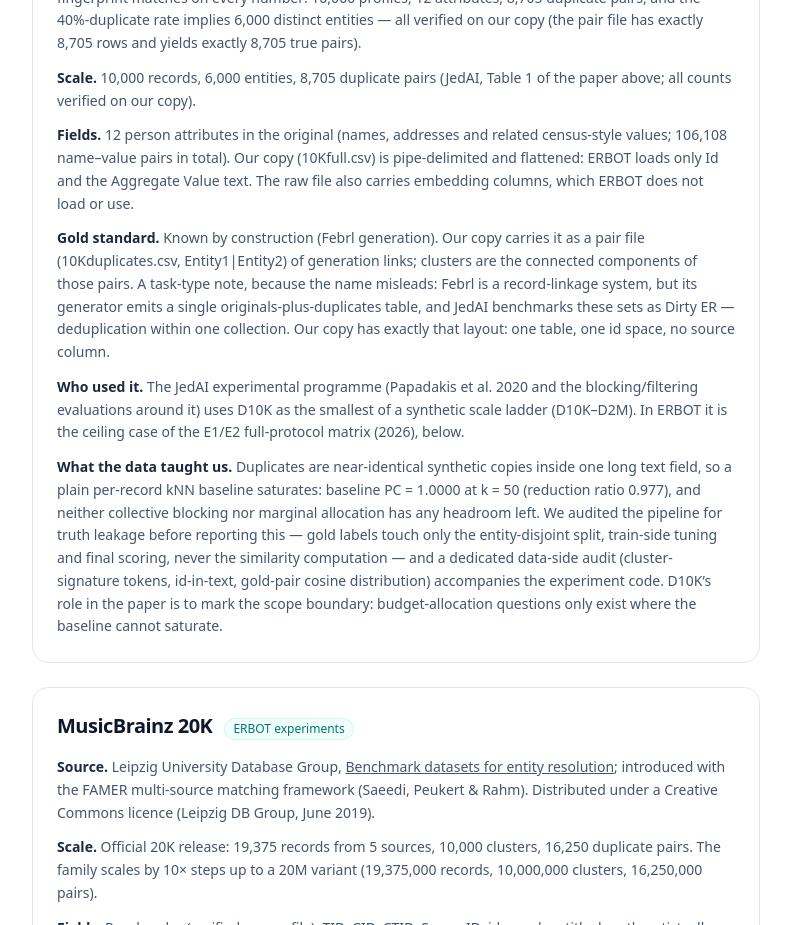
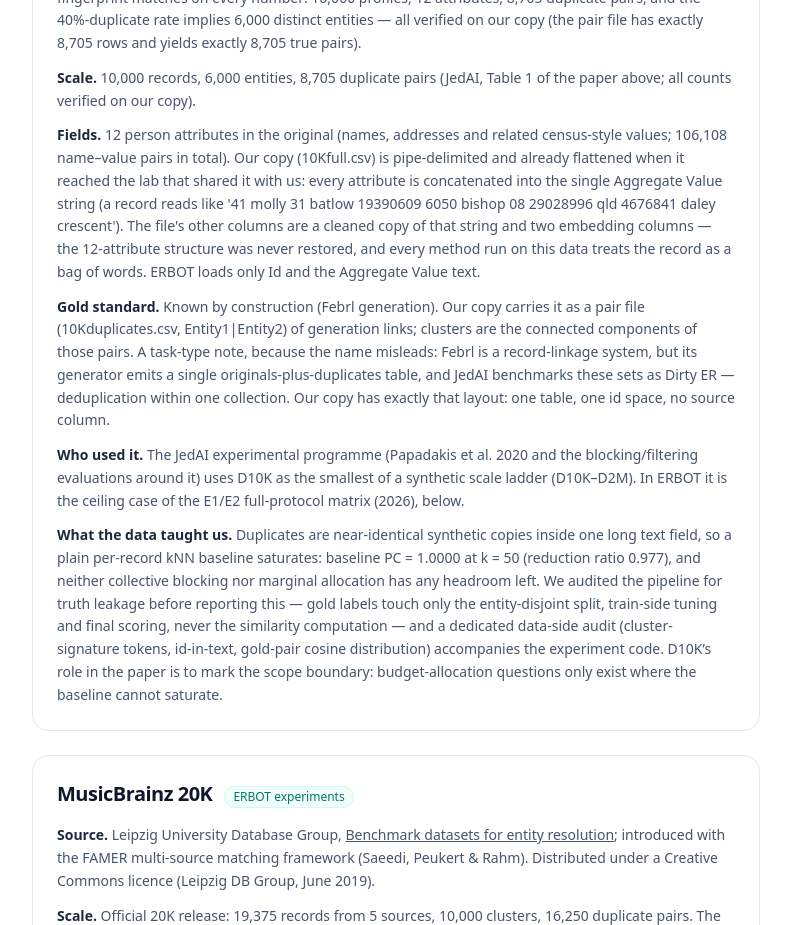
Before and after one commit to xinminchu/sandx, a Next.js app: page /datasets in a window 1280 px wide. Shown: the part 1140-2065 px from the top of the page, without its empty margins (244-1035 px from the left). Built offline with nearby package versions, Linux system fonts and the light colour scheme.

Commit message:
Datasets page: D10K fields describe the flattened Aggregate Value structure as received

```diff
--- a/app/datasets/page.tsx
+++ b/app/datasets/page.tsx
@@ -90,7 +90,7 @@
     scale:
       "10,000 records, 6,000 entities, 8,705 duplicate pairs (JedAI, Table 1 of the paper above; all counts verified on our copy).",
     fields:
-      "12 person attributes in the original (names, addresses and related census-style values; 106,108 name–value pairs in total). Our copy (10Kfull.csv) is pipe-delimited and flattened: ERBOT loads only Id and the Aggregate Value text. The raw file also carries embedding columns, which ERBOT does not load or use.",
+      "12 person attributes in the original (names, addresses and related census-style values; 106,108 name–value pairs in total). Our copy (10Kfull.csv) is pipe-delimited and already flattened when it reached the lab that shared it with us: every attribute is concatenated into the single Aggregate Value string (a record reads like '41 molly 31 batlow 19390609 6050 bishop 08 29028996 qld 4676841 daley crescent'). The file's other columns are a cleaned copy of that string and two embedding columns — the 12-attribute structure was never restored, and every method run on this data treats the record as a bag of words. ERBOT loads only Id and the Aggregate Value text.",
     gold: "Known by construction (Febrl generation). Our copy carries it as a pair file (10Kduplicates.csv, Entity1|Entity2) of generation links; clusters are the connected components of those pairs. A task-type note, because the name misleads: Febrl is a record-linkage system, but its generator emits a single originals-plus-duplicates table, and JedAI benchmarks these sets as Dirty ER — deduplication within one collection. Our copy has exactly that layout: one table, one id space, no source column.",
     usedBy: (
       <>
```
